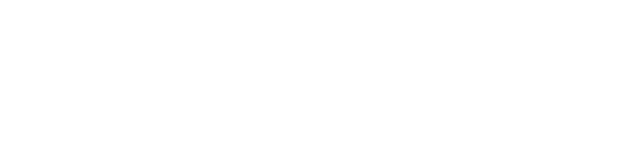
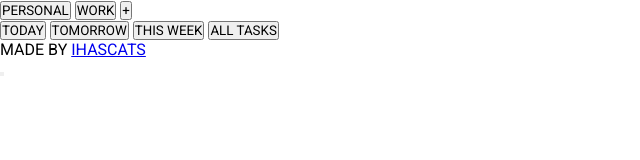
Before and after one commit to ihascats/odin-todo_list, a website built with webpack: page dist/index.html in a window 1280 px wide. Shown: the whole page, without its empty margins (0-640 px from the left). Built offline with nearby package versions, Linux system fonts and the light colour scheme.

Commit message:
Add barebones page layout without css

```diff
--- a/dist/index.html
+++ b/dist/index.html
@@ -11,5 +11,41 @@
     <title>TO DO LIST</title>
 </head>
 <body>
+    <div class="container">
+        <div class="left">
+            <div class="logo"></div>
+            <div class="projects">
+                <button class="personal">PERSONAL</button>
+                <button class="work">WORK</button>
+                <button class="create-new-project">+</button>
+            </div>
+            <div class="by-date">
+                <button class="today">TODAY</button>
+                <button class="tomorrow">TOMORROW</button>
+                <button class="this-week">THIS WEEK</button>
+                <button class="all-tasks">ALL TASKS</button>
+            </div>
+            <footer>MADE BY <a href="https://github.com/ihascats">IHASCATS</a></footer>
+        </div>
+        <div class="middle">
+            <div class="card">
+                <div class="content">
+                    <h3 class="title"></h3>
+                    <h4 class="due-date"></h4>
+                    <p class="description"></p>
+                </div>
+
+
+                <div class="finished">
+                    <button class="finished-task"></button>
+                </div>
+            </div>
+        </div>
+        <div class="right">
+            <div class="incoming"></div>
+            <div class="incoming"></div>
+            <div class="incoming"></div>
+        </div>
+    </div>
 </body>
 </html>
```
